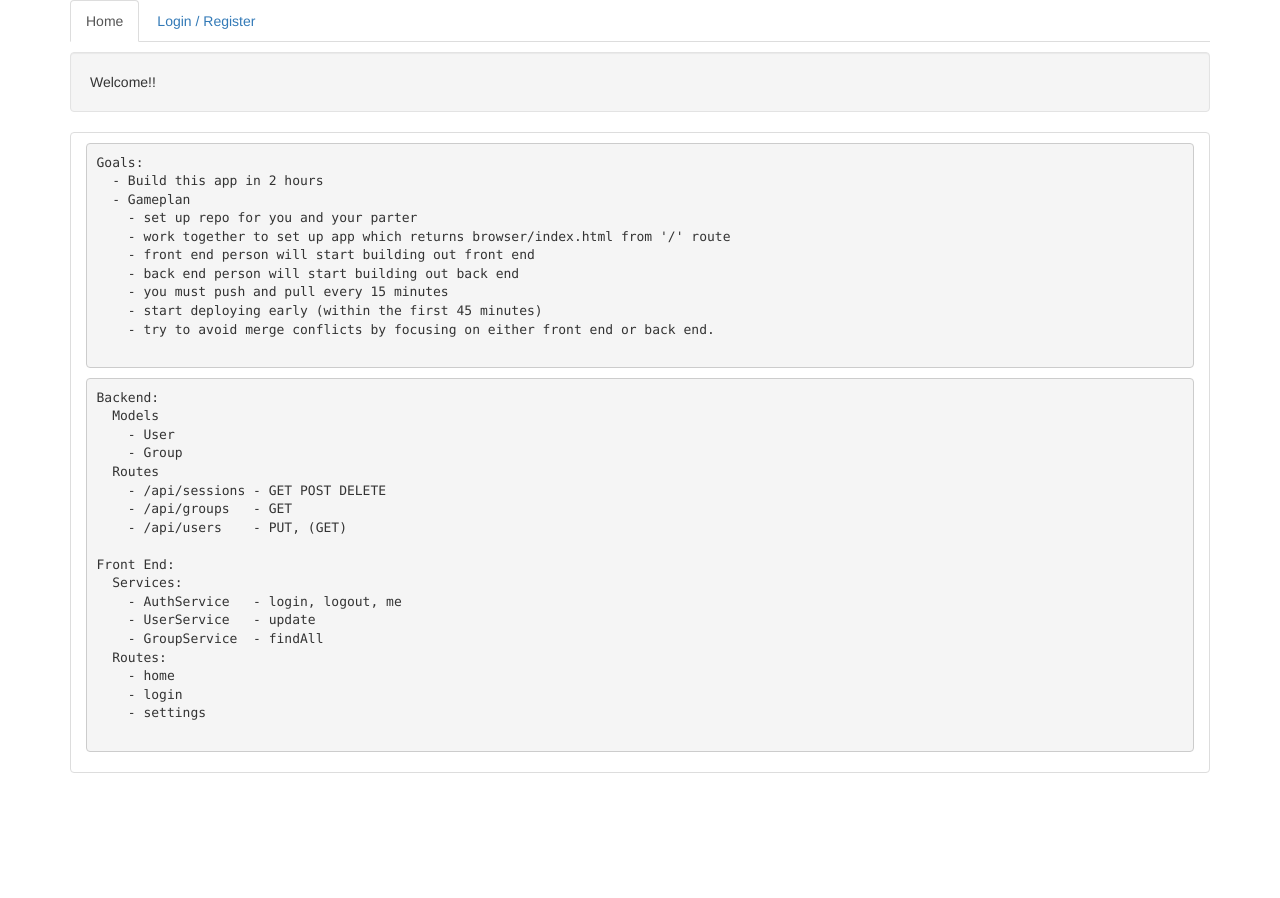
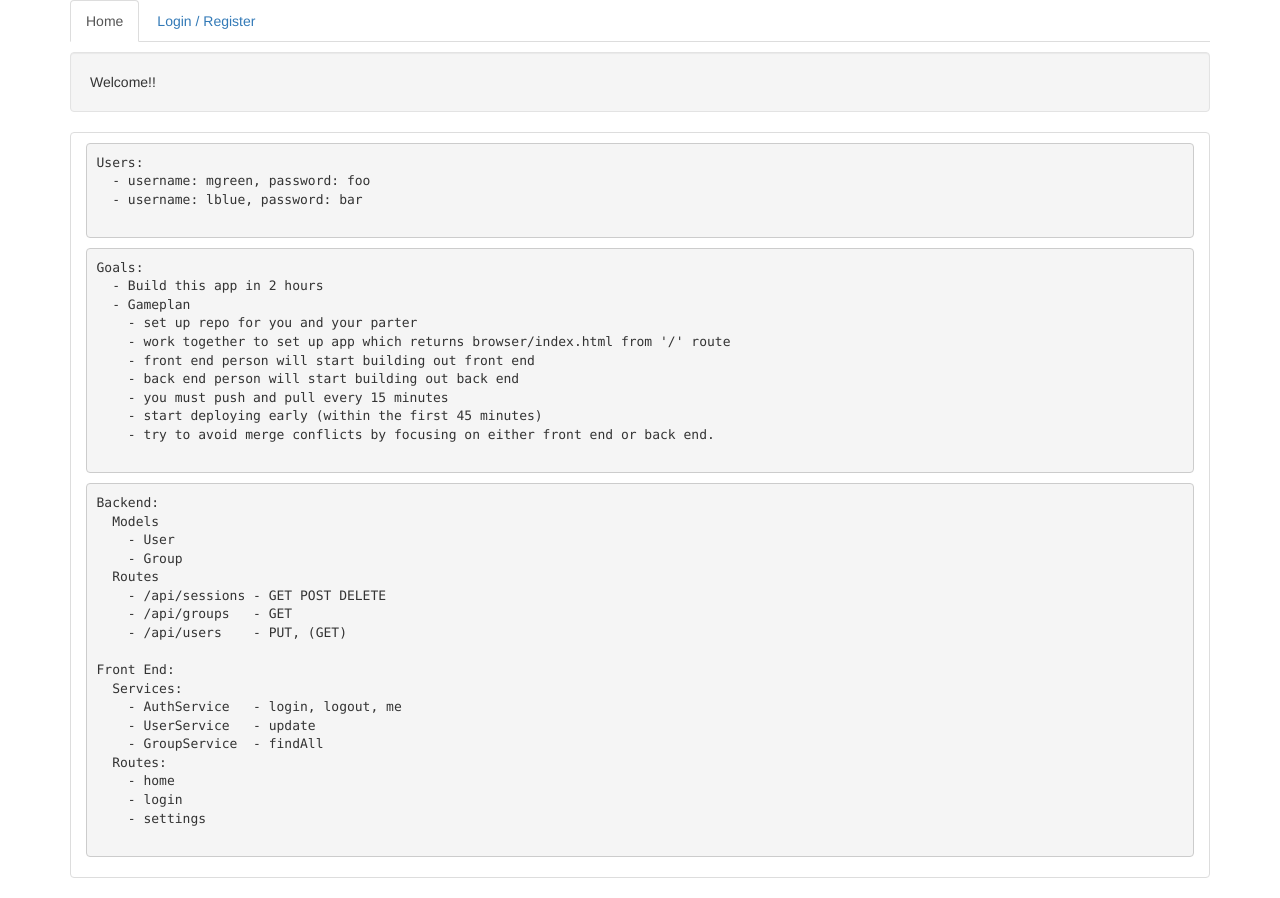
Before and after one commit to ericpkatz/user-group-setting, a website: page browser/index.html in a window 1280 px wide. Before the commit the page ends 800 px from the top, so only its background shows below. Drawn offline with nearby package versions, Linux system fonts and the light colour scheme; some packages are replaced by stand-ins of ours; files that its build step writes are made by us from their sources; no server answers.

Commit message:
show users

```diff
--- a/browser/templates/home.html
+++ b/browser/templates/home.html
@@ -3,6 +3,11 @@
 </div>
 <ul class='list-group'>
   <li class='list-group-item'>
+    <pre>
+Users:
+  - username: mgreen, password: foo
+  - username: lblue, password: bar
+    </pre>
     <pre>
 Goals:
   - Build this app in 2 hours
```
